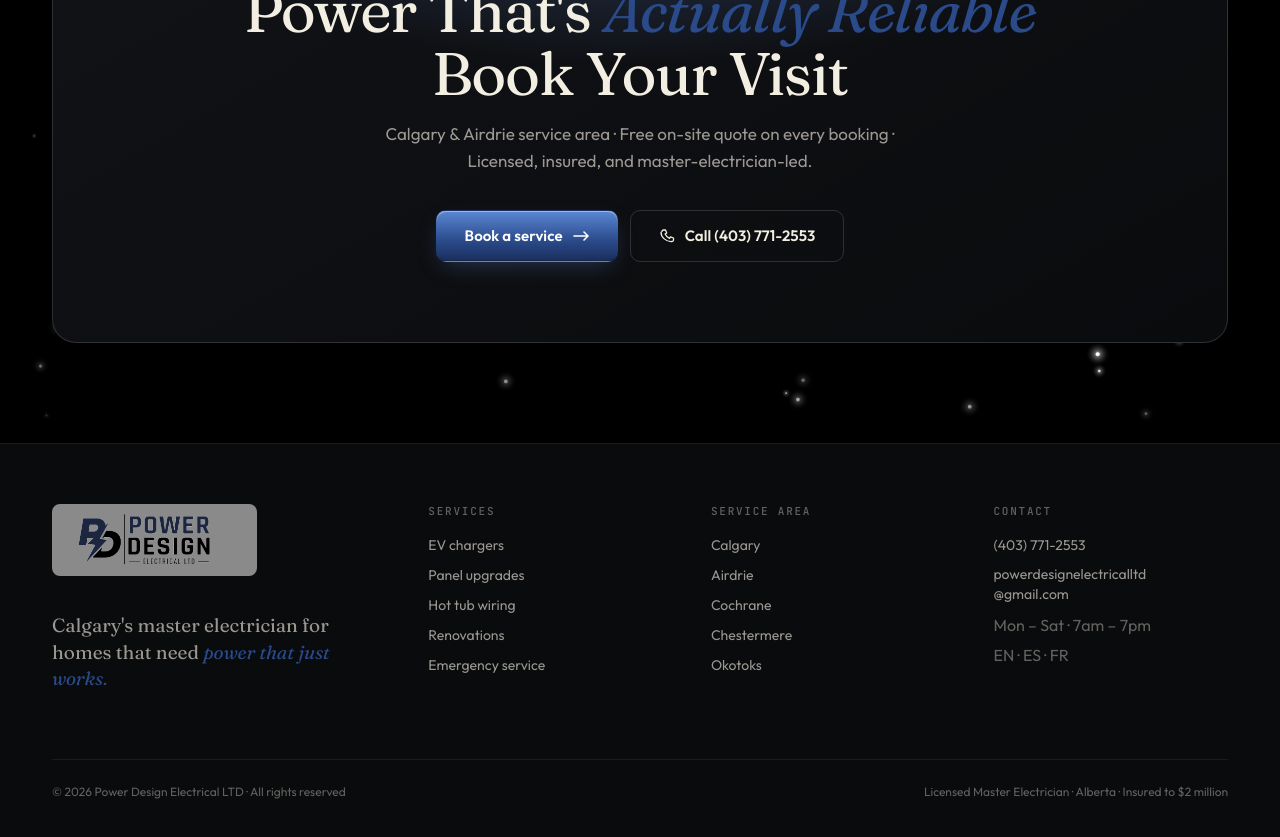
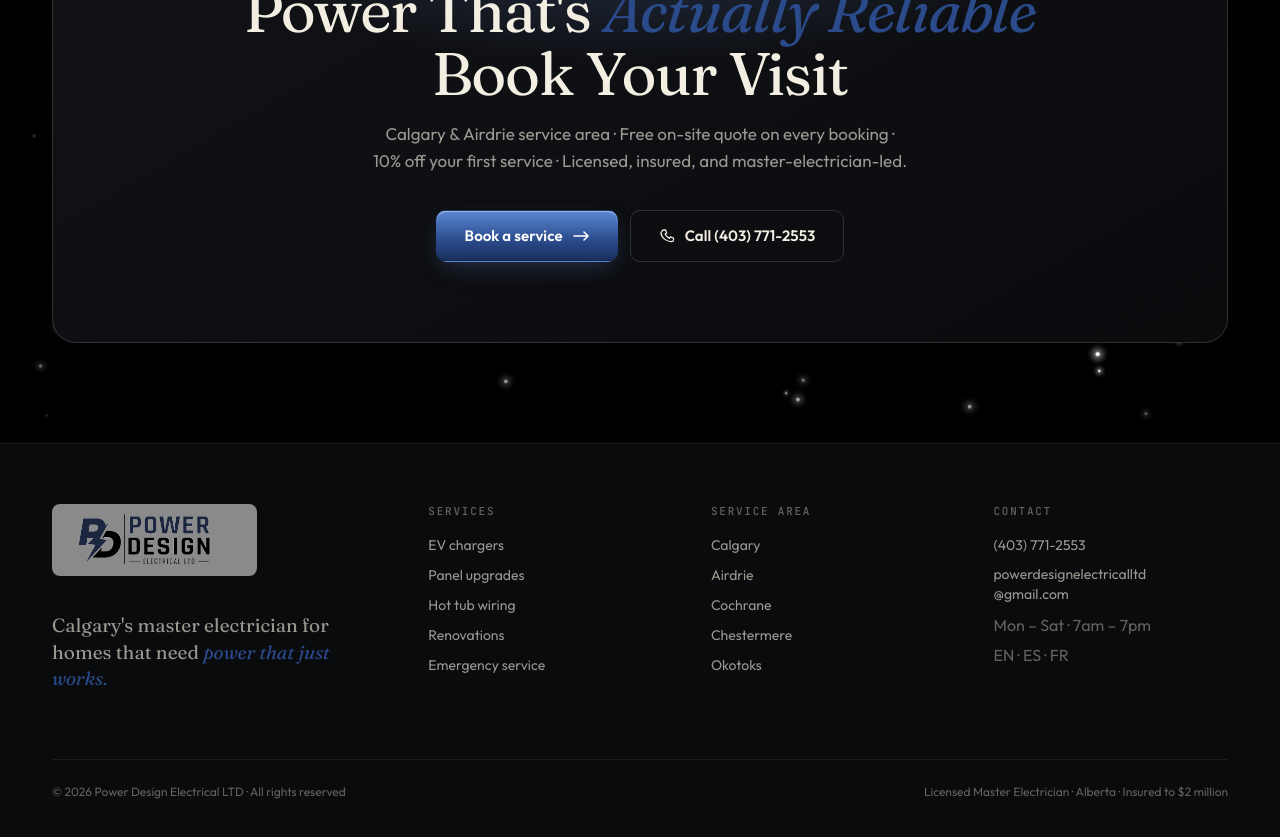
Before and after one commit to armaanmakowal10/powerdesignelectrical, a React (Vite) app: page / in a window 1280 px wide. Shown: the part 3860-4697 px from the top of the page. Built offline with nearby package versions, Linux system fonts and the light colour scheme.

Commit message:
Add 10% first service discount mention to all CTA sections

```diff
--- a/src/Home.jsx
+++ b/src/Home.jsx
@@ -873,7 +873,7 @@
           <div className="cta-card" data-reveal>
             <span className="uplabel">— Ready when you are</span>
             <h2 style={{ marginTop: 14 }}>Power That's <em>Actually Reliable</em><br/>Book Your Visit</h2>
-            <p>Calgary &amp; Airdrie service area · Free on-site quote on every booking · Licensed, insured, and master-electrician-led.</p>
+            <p>Calgary &amp; Airdrie service area · Free on-site quote on every booking · 10% off your first service · Licensed, insured, and master-electrician-led.</p>
             <div style={{ display: 'flex', gap: 12, justifyContent: 'center', flexWrap: 'wrap' }}>
               <button className="btn btn-primary btn-lg" onClick={openBooking}>
                 Book a service
--- a/src/pages/BlogPost.jsx
+++ b/src/pages/BlogPost.jsx
@@ -121,7 +121,7 @@
             <div className="blog-post-cta">
               <span className="blog-post-cta-label">— Get in touch</span>
               <h3>Have a job you want done <em>properly</em>?</h3>
-              <p>Free on-site quote on every booking · Calgary &amp; Airdrie · Licensed, insured, and master-electrician-led.</p>
+              <p>Free on-site quote on every booking · 10% off your first service · Calgary &amp; Airdrie · Licensed, insured, and master-electrician-led.</p>
               <div className="blog-post-cta-actions">
                 <button className="btn-primary" onClick={() => openBooking({ service: 'general' })}>Book a service</button>
                 <a href="tel:14037712553" className="btn-ghost">Call (403) 771-2553</a>
--- a/src/pages/Services.jsx
+++ b/src/pages/Services.jsx
@@ -365,7 +365,7 @@
           Get Professional Electrical Services From Trusted Calgary Electricians.
         </h2>
         <p className="svc-final-cta-sub">
-          Licensed master electricians, transparent pricing, and code-compliant work — every time.
+          Licensed master electricians, transparent pricing, and code-compliant work — every time. Plus 10% off your first service.
         </p>
         <button className="btn-primary btn-primary--large" onClick={() => openBooking({ service: 'general' })}>
           Claim Your 10% Discount Today
```
